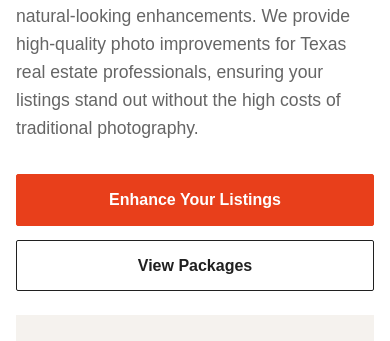
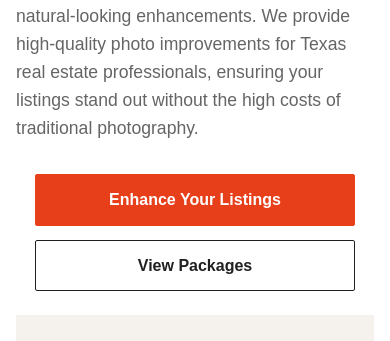
Before and after one commit to theduffman/redj-media, a plain HTML site: page index.html in a window 390 px wide. Shown: the part 403-744 px from the top of the page. Drawn offline with Linux system fonts and the light colour scheme.

Commit message:
Improved the top page layout.

```diff
--- a/index.html
+++ b/index.html
@@ -93,7 +93,7 @@
     }
 
     .hero-copy {
-      padding: 2rem 0 2rem max(0px, calc((100vw - var(--content-width)) / 2));
+      padding: 2rem 0 2rem clamp(0px, calc((100vw - var(--content-width)) / 2), 5rem);
     }
 
     .hero-mark {
@@ -118,7 +118,7 @@
       letter-spacing: -0.055em;
     }
 
-    .hero-copy > p {
+    .hero-copy>p {
       max-width: 540px;
       margin-bottom: 2rem;
       color: var(--muted);
@@ -142,7 +142,19 @@
     .actions {
       display: flex;
       flex-wrap: wrap;
+      justify-content: center;
       gap: 0.85rem;
+    }
+
+    @media (max-width: 420px) {
+      .actions {
+        flex-direction: column;
+        align-items: center;
+      }
+
+      .actions .button {
+        width: min(100%, 20rem);
+      }
     }
 
     .button {
@@ -150,6 +162,7 @@
       align-items: center;
       justify-content: center;
       min-height: 48px;
+      min-width: 220px;
       padding: 0.75rem 1.25rem;
       border: 1px solid #202020;
       border-radius: 2px;
@@ -358,6 +371,7 @@
     }
 
     @media (max-width: 760px) {
+
       .site-header,
       .site-footer,
       .section-inner {
@@ -479,8 +493,7 @@
         </div>
       </div>
       <div class="hero-image">
-        <img src="./images/living-room-example.png"
-          alt="REDJ Media logo placeholder for a real estate photo">
+        <img src="./images/living-room-example.png" alt="REDJ Media logo placeholder for a real estate photo">
       </div>
     </section>
 
```
